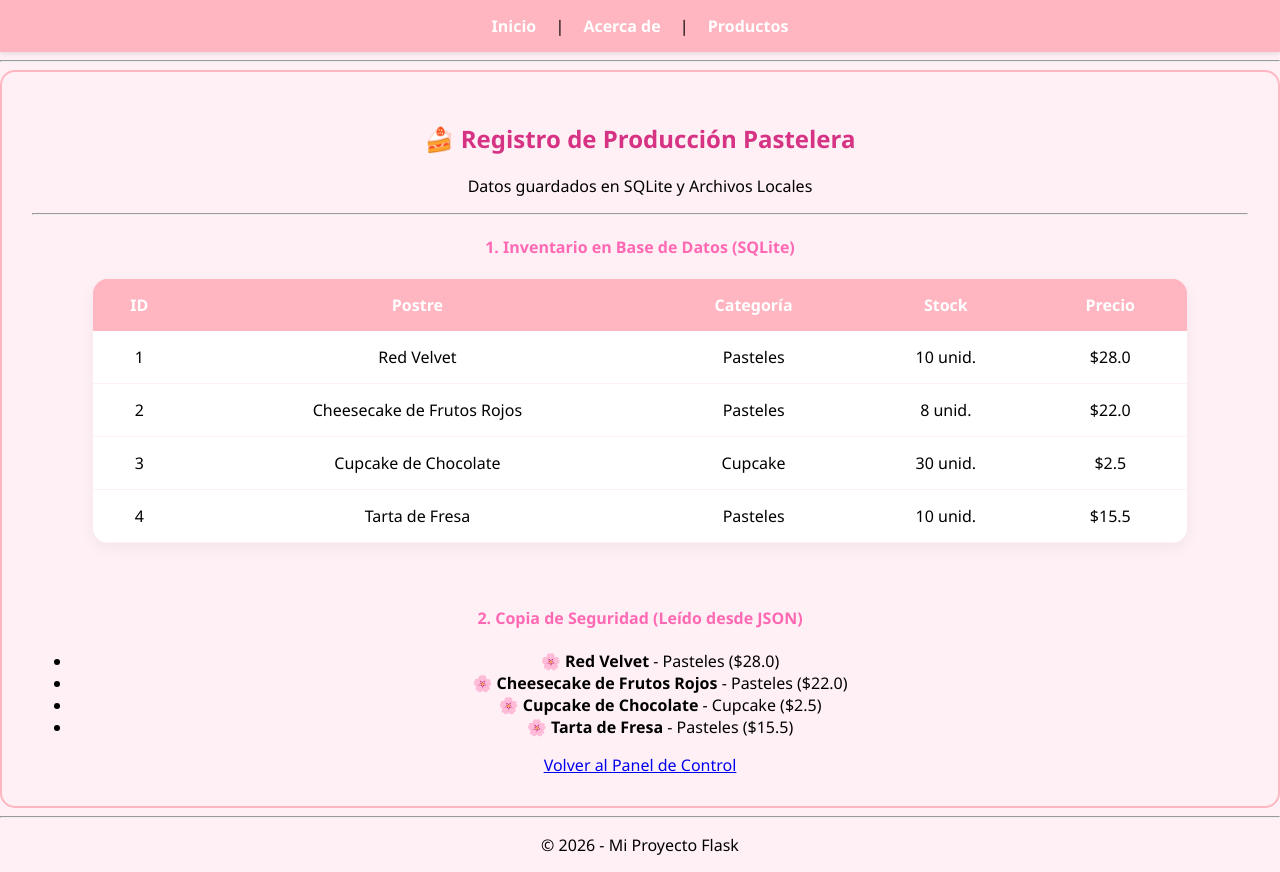
After one commit to ASLHYFLORES/proyecto_flask, a Flask app: page /datos in a window 1280 px wide. The commit adds this page. Run offline with Flask 3, Linux system fonts and the light colour scheme.

Commit message:
Entrega final: Persistencia completa y vista de datos funcional

```diff
--- a/app.py
+++ b/app.py
@@ -1,43 +1,97 @@
 from flask import Flask, render_template, request, redirect, url_for
-from logica import Inventario
+from flask_sqlalchemy import SQLAlchemy
+import os
+import json
+import csv
 
 app = Flask(__name__)
-gestion = Inventario()
 
+# Configuración Base de Datos
+basedir = os.path.abspath(os.path.dirname(__file__))
+app.config['SQLALCHEMY_DATABASE_URI'] = 'sqlite:///' + os.path.join(basedir, 'inventario/data/productos.db')
+app.config['SQLALCHEMY_TRACK_MODIFICATIONS'] = False
+
+db = SQLAlchemy(app)
+
+class Postre(db.Model):
+    id = db.Column(db.Integer, primary_key=True)
+    nombre = db.Column(db.String(100), nullable=False)
+    categoria = db.Column(db.String(50), nullable=False)
+    stock = db.Column(db.Integer, nullable=False)
+    precio = db.Column(db.Float, nullable=False)
+
+with app.app_context():
+    if not os.path.exists('inventario/data'):
+        os.makedirs('inventario/data')
+    db.create_all()
+
+# --- RUTAS ---
 @app.route('/')
 def index():
     return render_template('index.html')
 
 @app.route('/productos')
 def ver_productos():
-    lista = gestion.cargar_desde_db()
+    lista = Postre.query.all()
     return render_template('productos.html', postres=lista, admin=False)
 
 @app.route('/admin')
 def admin_productos():
-    lista = gestion.cargar_desde_db()
+    lista = Postre.query.all()
     return render_template('productos.html', postres=lista, admin=True)
 
 @app.route('/nuevo_postre', methods=['POST'])
 def nuevo_postre():
-    gestion.añadir(request.form['nombre'], request.form['categoria'],
-                   request.form['stock'], request.form['precio'])
+    nombre = request.form['nombre']
+    categoria = request.form['categoria']
+    stock = int(request.form['stock'])
+    precio = float(request.form['precio'])
+
+    # Guardar en SQLite
+    nuevo = Postre(nombre=nombre, categoria=categoria, stock=stock, precio=precio)
+    db.session.add(nuevo)
+    db.session.commit()
+
+    # Guardar en Archivos
+    with open('inventario/data/datos.txt', 'a') as f:
+        f.write(f"{nombre}, {categoria}, {stock}, {precio}\n")
+
+    with open('inventario/data/datos.csv', 'a', newline='') as f:
+        writer = csv.writer(f)
+        writer.writerow([nombre, categoria, stock, precio])
+
+    ruta_json = 'inventario/data/datos.json'
+    datos = []
+    if os.path.exists(ruta_json):
+        with open(ruta_json, 'r') as f:
+            try: datos = json.load(f)
+            except: datos = []
+    datos.append({"nombre": nombre, "categoria": categoria, "stock": stock, "precio": precio})
+    with open(ruta_json, 'w') as f: json.dump(datos, f, indent=4)
+
     return redirect(url_for('admin_productos'))
+
+@app.route('/datos')
+def ver_datos():
+    productos = Postre.query.all()
+    datos_json = []
+    if os.path.exists('inventario/data/datos.json'):
+        with open('inventario/data/datos.json', 'r') as f:
+            try: datos_json = json.load(f)
+            except: datos_json = []
+    return render_template('datos.html', productos=productos, desde_archivo=datos_json)
 
 @app.route('/eliminar/<int:id>')
 def eliminar(id):
-    gestion.eliminar(id)
+    postre = Postre.query.get(id)
+    if postre:
+        db.session.delete(postre)
+        db.session.commit()
     return redirect(url_for('admin_productos'))
-
-@app.route('/buscar', methods=['POST'])
-def buscar():
-    query = request.form.get('consulta', '')
-    lista = gestion.buscar(query)
-    return render_template('productos.html', postres=lista, admin=False)
 
 @app.route('/acerca')
 def acerca():
     return render_template('acerca.html')
 
-if __name__ == '__main__':
+if __name__ == "__main__":
     app.run(debug=True)
--- /dev/null
+++ b/inventario/data/datos.csv
@@ -0,0 +1,4 @@
+Red Velvet,Pasteles,10,28.0
+Cheesecake de Frutos Rojos,Pasteles,8,22.0
+Cupcake de Chocolate,Cupcake ,30,2.5
+Tarta de Fresa,Pasteles,10,15.5
--- /dev/null
+++ b/inventario/data/datos.json
@@ -0,0 +1,26 @@
+[
+    {
+        "nombre": "Red Velvet",
+        "categoria": "Pasteles",
+        "stock": 10,
+        "precio": 28.0
+    },
+    {
+        "nombre": "Cheesecake de Frutos Rojos",
+        "categoria": "Pasteles",
+        "stock": 8,
+        "precio": 22.0
+    },
+    {
+        "nombre": "Cupcake de Chocolate",
+        "categoria": "Cupcake ",
+        "stock": 30,
+        "precio": 2.5
+    },
+    {
+        "nombre": "Tarta de Fresa",
+        "categoria": "Pasteles",
+        "stock": 10,
+        "precio": 15.5
+    }
+]
--- /dev/null
+++ b/inventario/data/datos.txt
@@ -0,0 +1,4 @@
+Red Velvet, Pasteles, 10, 28.0
+Cheesecake de Frutos Rojos, Pasteles, 8, 22.0
+Cupcake de Chocolate, Cupcake , 30, 2.5
+Tarta de Fresa, Pasteles, 10, 15.5
--- /dev/null
+++ b/templates/datos.html
@@ -0,0 +1,50 @@
+{% extends "base.html" %}
+
+{% block content %}
+<div class="container mt-5" style="background-color: #fff0f5; padding: 30px; border-radius: 15px; border: 2px solid #ffb6c1;">
+    <h2 class="text-center" style="color: #d63384;">🍰 Registro de Producción Pastelera</h2>
+    <p class="text-center text-muted">Datos guardados en SQLite y Archivos Locales</p>
+    <hr>
+
+    <h4 style="color: #ff69b4;">1. Inventario en Base de Datos (SQLite)</h4>
+    <table class="table table-hover bg-white">
+        <thead style="background-color: #ffb6c1; color: white;">
+            <tr>
+                <th>ID</th>
+                <th>Postre</th>
+                <th>Categoría</th>
+                <th>Stock</th>
+                <th>Precio</th>
+            </tr>
+        </thead>
+        <tbody>
+            {% for p in productos %}
+            <tr>
+                <td>{{ p.id }}</td>
+                <td>{{ p.nombre }}</td>
+                <td>{{ p.categoria }}</td>
+                <td>{{ p.stock }} unid.</td>
+                <td>${{ p.precio }}</td>
+            </tr>
+            {% endfor %}
+        </tbody>
+    </table>
+
+    <br>
+
+    <h4 style="color: #ff69b4;">2. Copia de Seguridad (Leído desde JSON)</h4>
+    <div class="alert alert-light border">
+        <ul class="list-unstyled">
+            {% for item in desde_archivo %}
+            <li>🌸 <strong>{{ item.nombre }}</strong> - {{ item.categoria }} (${{ item.precio }})</li>
+            {% else %}
+            <li>No hay datos en el archivo aún.</li>
+            {% endfor %}
+        </ul>
+    </div>
+
+    <div class="text-center mt-4">
+        <a href="{{ url_for('admin_productos') }}" class="btn btn-outline-danger">Volver al Panel de Control</a>
+    </div>
+</div>
+{% endblock %}
```
Also changed, not shown: database.py (deleted, +0 -20 lines), logica.py (deleted, +0 -69 lines), templates/productos.html (+6 -6 lines), inventario/data/productos.db (added), reposteria.db (deleted).
